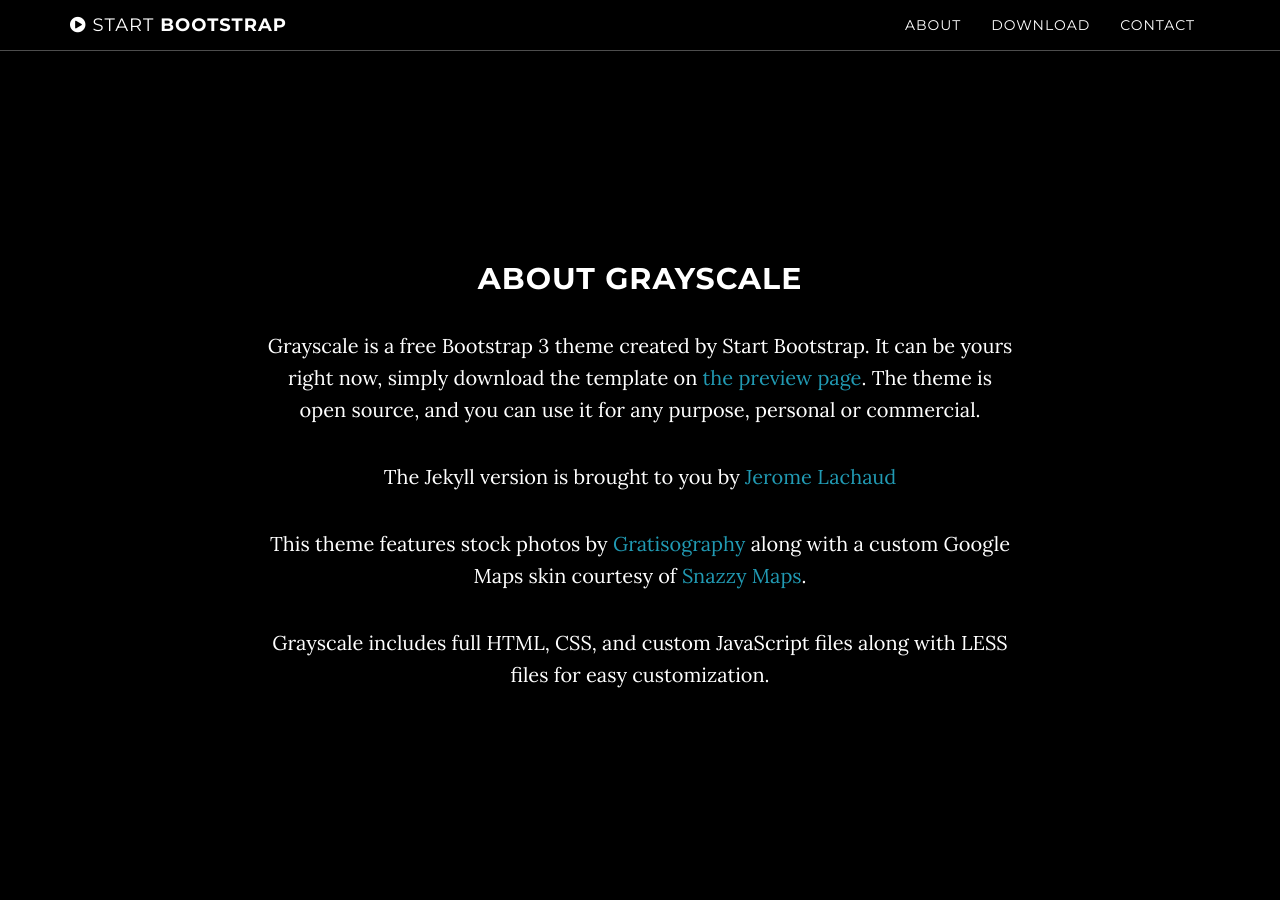
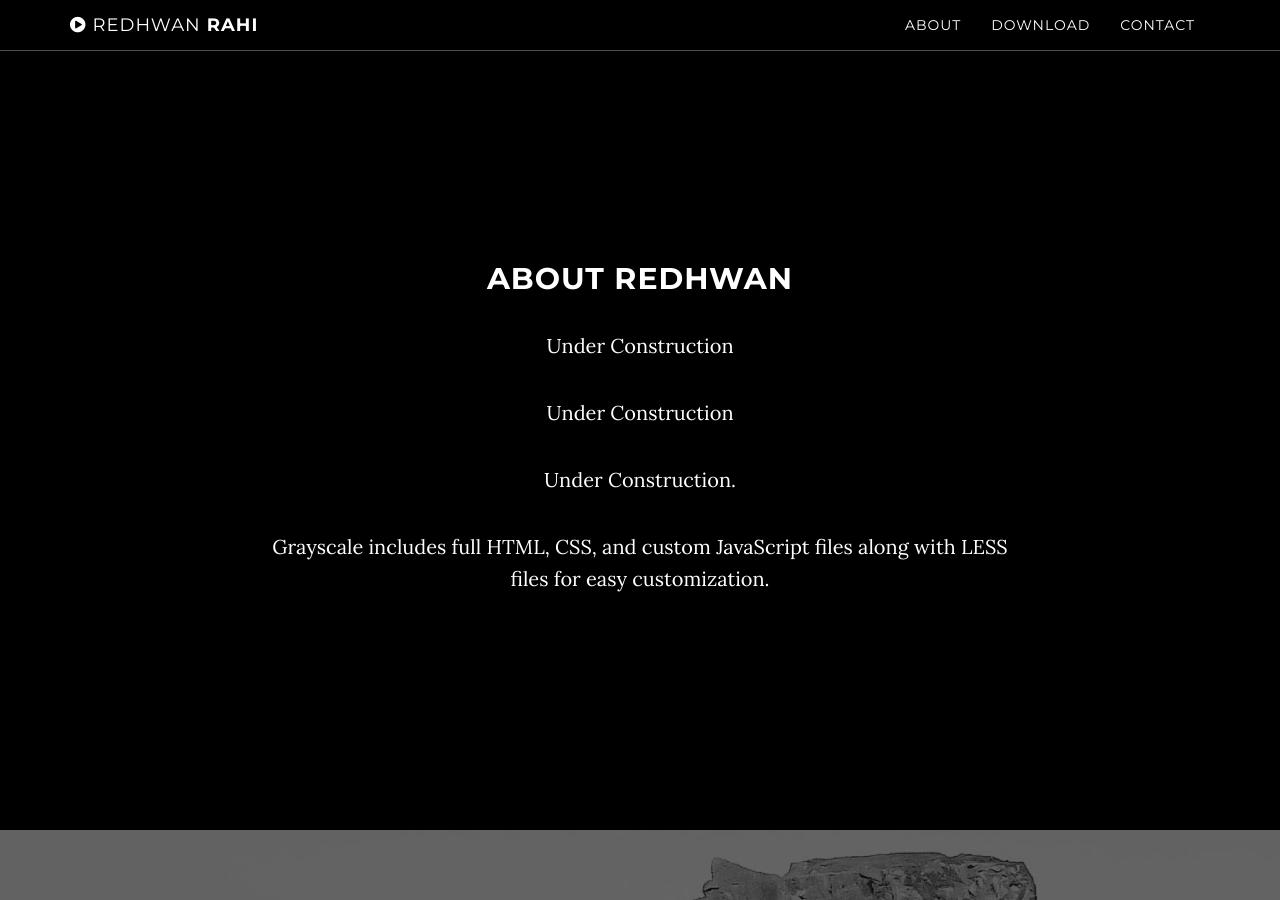
Before and after one commit to Redhwan-Rahi/portfolio-website, a Jekyll site: the page built from index.html, in a window 1280 px wide and 900 px high, scrolled down 838 px. Built offline with Jekyll 4.4.1, drawn with Linux system fonts in a browser that asks for light colours; some of the changed text lies outside the part shown.

Commit message:
Fixed styling

```diff
--- a/_includes/about.html
+++ b/_includes/about.html
@@ -2,10 +2,10 @@
     <section id="about" class="container content-section text-center">
         <div class="row">
             <div class="col-lg-8 col-lg-offset-2">
-                <h2>About Grayscale</h2>
-                <p>Grayscale is a free Bootstrap 3 theme created by Start Bootstrap. It can be yours right now, simply download the template on <a href="http://startbootstrap.com/template-overviews/grayscale/">the preview page</a>. The theme is open source, and you can use it for any purpose, personal or commercial.</p>
-                <p>The Jekyll version is brought to you by <a href="https://github.com/jeromelachaud">Jerome Lachaud</a></p>
-                <p>This theme features stock photos by <a href="http://gratisography.com/">Gratisography</a> along with a custom Google Maps skin courtesy of <a href="http://snazzymaps.com/">Snazzy Maps</a>.</p>
+                <h2>About Redhwan</h2>
+                <p>Under Construction</p>
+                <p>Under Construction</a></p>
+                <p>Under Construction.</p>
                 <p>Grayscale includes full HTML, CSS, and custom JavaScript files along with LESS files for easy customization.</p>
             </div>
         </div>
--- a/_includes/download.html
+++ b/_includes/download.html
@@ -3,9 +3,8 @@
         <div class="download-section">
             <div class="container">
                 <div class="col-lg-8 col-lg-offset-2">
-                    <h2>Download Grayscale</h2>
-                    <p>You can download Grayscale for free on the preview page at Start Bootstrap.</p>
-                    <a href="http://startbootstrap.com/template-overviews/grayscale/" class="btn btn-default btn-lg">Visit Download Page</a>
+                    <h2>Under Construction</h2>
+                    <p>Under Construction</p>
                 </div>
             </div>
         </div>
--- a/_includes/footer.html
+++ b/_includes/footer.html
@@ -1,6 +1,6 @@
     <!-- Footer -->
     <footer>
         <div class="container text-center">
-            <p>Copyright &copy; {{ site.footer }} 20{{ site.time | date: '%y' }}</p>
+            <p>Copyright &copy; Redhwan Rahi 20{{ site.time | date: '%y' }}</p>
         </div>
     </footer>
--- a/_includes/nav.html
+++ b/_includes/nav.html
@@ -6,7 +6,7 @@
                     <i class="fa fa-bars"></i>
                 </button>
                 <a class="navbar-brand page-scroll" href="#page-top">
-                    <i class="fa fa-play-circle"></i>  <span class="light">Start</span> Bootstrap
+                    <i class="fa fa-play-circle"></i>  <span class="light">Redhwan</span> Rahi
                 </a>
             </div>
 
```
